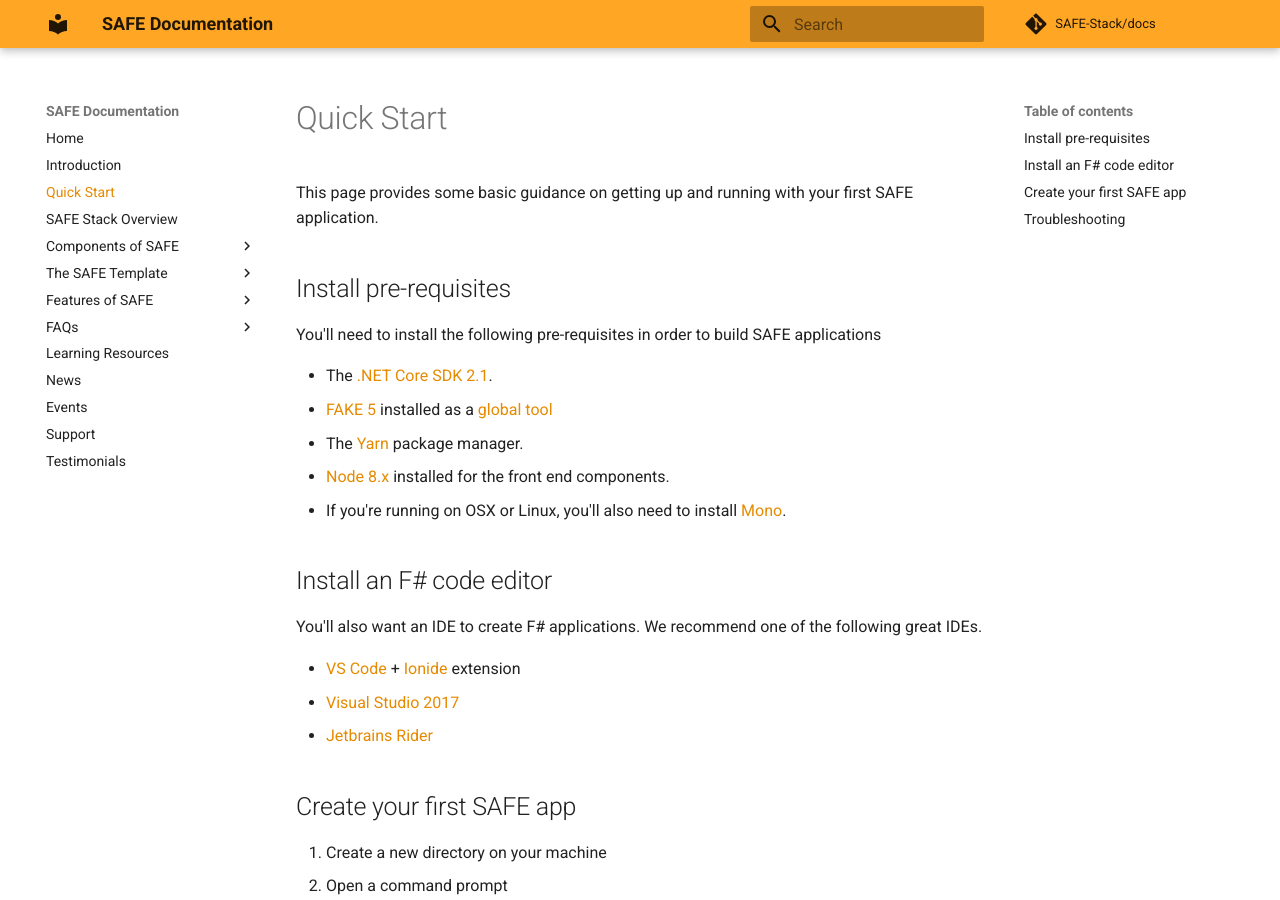
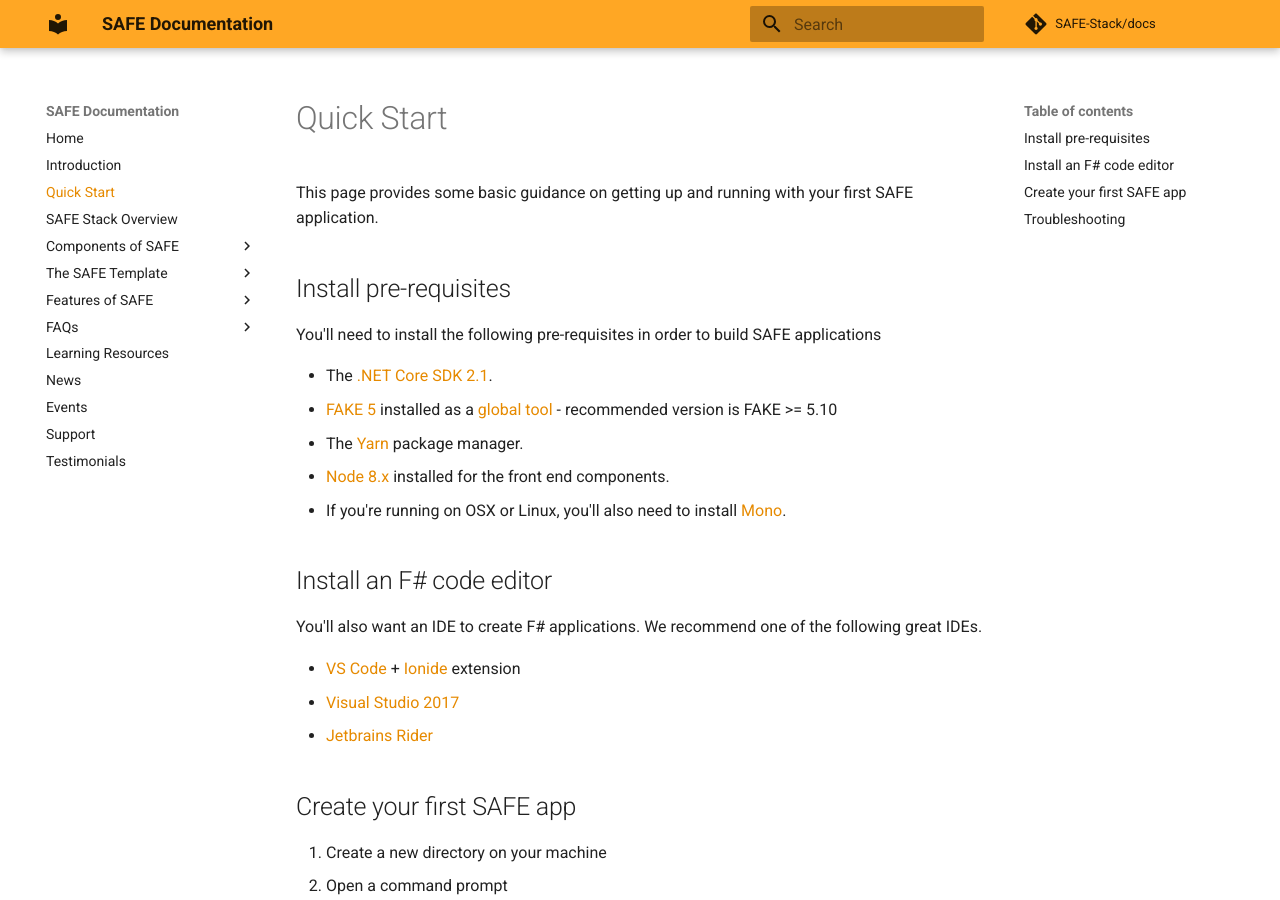
Before and after one commit to SAFE-Stack/docs, an MkDocs documentation site: the page built from docs/quickstart.md, in a window 1280 px wide and 900 px high. Built offline with MkDocs 1.6.1 and Material for MkDocs 9.7.7, drawn with Linux system fonts in a browser that asks for light colours; comment, search, counter and statistics services are not loaded.

Commit message:
Recommend FAKE >= 5.10
Added this due to https://github.com/fsharp/FAKE/issues/2065

```diff
--- a/docs/quickstart.md
+++ b/docs/quickstart.md
@@ -5,7 +5,7 @@
 You'll need to install the following pre-requisites in order to build SAFE applications
 
 * The [.NET Core SDK 2.1](https://www.microsoft.com/net/download/).
-* [FAKE 5](https://fake.build/) installed as a [global tool](https://fake.build/fake-gettingstarted.html#Install-FAKE)
+* [FAKE 5](https://fake.build/) installed as a [global tool](https://fake.build/fake-gettingstarted.html#Install-FAKE) - recommended version is FAKE >= 5.10
 * The [Yarn](https://yarnpkg.com/lang/en/docs/install/) package manager.
 * [Node 8.x](https://nodejs.org/en/download/) installed for the front end components.
 * If you're running on OSX or Linux, you'll also need to install [Mono](https://www.mono-project.com/docs/getting-started/install/).
```
